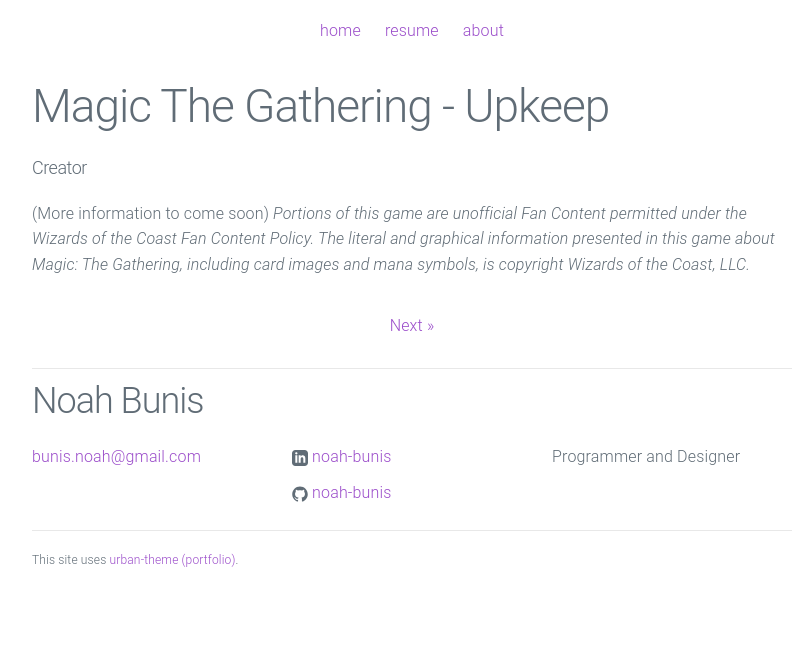
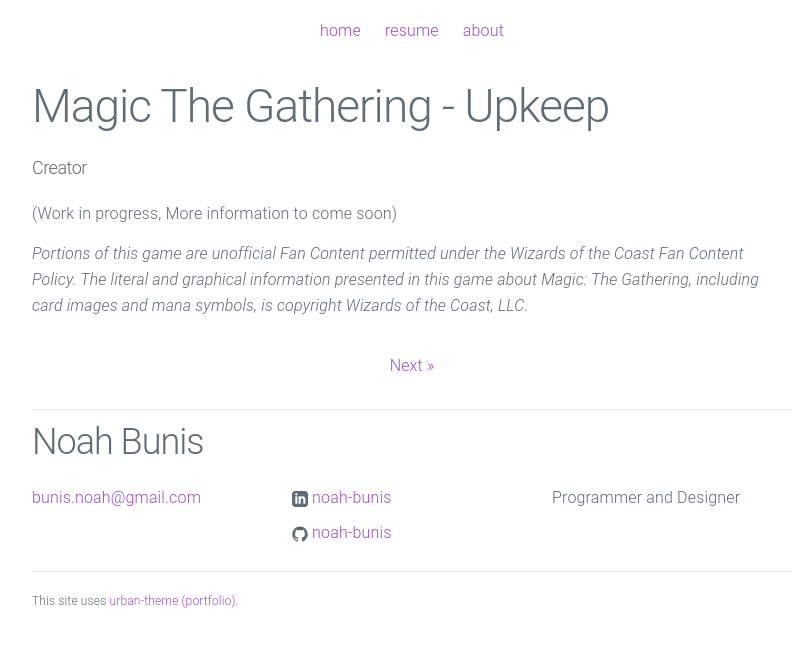
Before and after one commit to Noah-Bunis/noah-bunis.github.io, a Jekyll site: the page built from _posts/2023-10-18-magic-the-gathering-upkeep.md, in a window 1280 px wide. Shown: the top 647 px of the page, without its empty margins (228-1033 px from the left). Built offline with Jekyll 4.4.1, drawn with Linux system fonts in a browser that asks for light colours.

Commit message:
Update 2023-10-18-magic-the-gathering-upkeep.md

```diff
--- a/_posts/2023-10-18-magic-the-gathering-upkeep.md
+++ b/_posts/2023-10-18-magic-the-gathering-upkeep.md
@@ -6,5 +6,9 @@
 ---
 
 
-(More information to come soon)
+(Work in progress, More information to come soon)
+
+
+
+
 *Portions of this game are unofficial Fan Content permitted under the Wizards of the Coast Fan Content Policy. The literal and graphical information presented in this game about Magic: The Gathering, including card images and mana symbols, is copyright Wizards of the Coast, LLC.*
```
